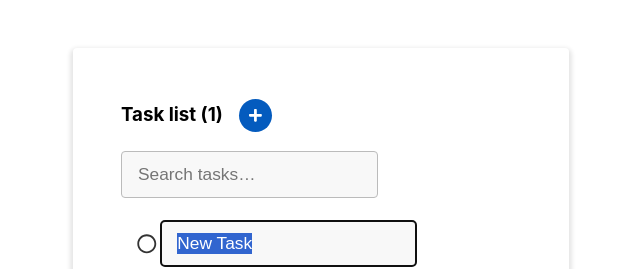
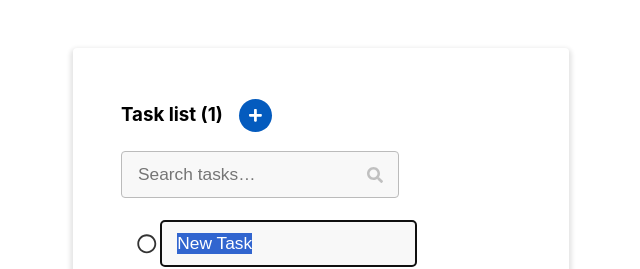
Before and after one commit to singha-cz/a-todo, a React (Create React App) app: page / in a window 1280 px wide. Both pictures are taken after a click on the button "Add task". Shown: the top 269 px of the page, without its empty margins (319-959 px from the left). Built offline with nearby package versions, Linux system fonts and the light colour scheme.

Commit message:
search icon

```diff
--- a/src/App.module.scss
+++ b/src/App.module.scss
@@ -17,4 +17,17 @@
    .inline-block{
       display: inline-block;
    }
+   .py-0{
+      padding-top: 0;
+      padding-bottom: 0;
+   }
+   .m-0{
+      margin: 0
+   }
+   .bg-none{
+      background: transparent
+   }
+   .border-0{
+      border: none
+   }
 }
--- a/src/components/TaskList/TaskList.js
+++ b/src/components/TaskList/TaskList.js
@@ -5,8 +5,9 @@ import { TodoContext } from '../../context/todo.context';
 import Button from '../../components/Button/Button';
 import css from './TaskList.module.scss';
 import { library } from '@fortawesome/fontawesome-svg-core';
-import { faPlus } from '@fortawesome/free-solid-svg-icons';
-library.add(faPlus);
+import { faPlus, faSearch } from '@fortawesome/free-solid-svg-icons';
+import { FontAwesomeIcon } from '@fortawesome/react-fontawesome';
+library.add(faPlus, faSearch);
 
 const TaskList = () => {
    const [search, setSearch] = useState();
@@ -51,8 +52,8 @@ const TaskList = () => {
    const taskList = filteredTasks.length > 0 ? filteredTasks.map(item => <Task {...item} key={item.id} />) : [];
 
    const unfinished = tasks.filter(item => !item.completed);
-   // const announcement = unfinished.length > 0 ? `Remaining tasks (${unfinished.length}):` : <>All done, <strong>congrats!</strong></>;
    const announcement = unfinished.length > 0 ? "": <>All done, <strong>congrats!</strong></>;
+
    return (
       <>
          <h3>
@@ -67,6 +68,7 @@ const TaskList = () => {
          </h3>
          {
             tasks.length > 0 &&
+            <div className={css.searchBox}>
                <input
                   type="text"
                   name="search"
@@ -77,6 +79,8 @@ const TaskList = () => {
                   onKeyUp={keyUp}
                   title={"Search/filter tasks by title. Click Esc to remove the filter."}
                />
+               <FontAwesomeIcon icon="search" color="silver" className={css.searchButton} />
+            </div>
          }
          {
             tasks.filter(item => item.saved).length > 0 &&
--- a/src/components/TaskList/TaskList.module.scss
+++ b/src/components/TaskList/TaskList.module.scss
@@ -10,3 +10,13 @@
 .addButton{
    margin-left: 1rem;
 }
+.searchButton{
+   position: absolute;
+   top: 3px;
+   right: 1rem;
+}
+.searchBox{
+   position: relative;
+   display: inline;
+   input{padding-right: 2.3rem;}
+}
```
Lines whose indentation alone changed are shown as unchanged.
